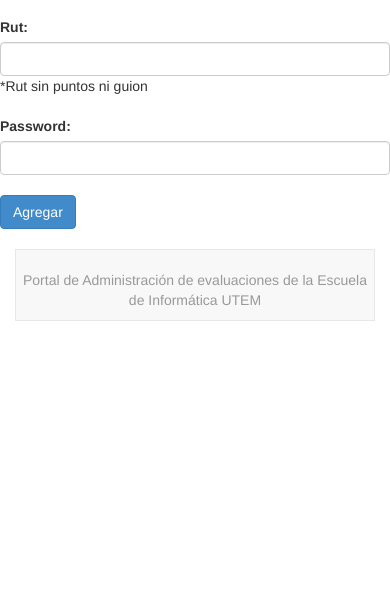
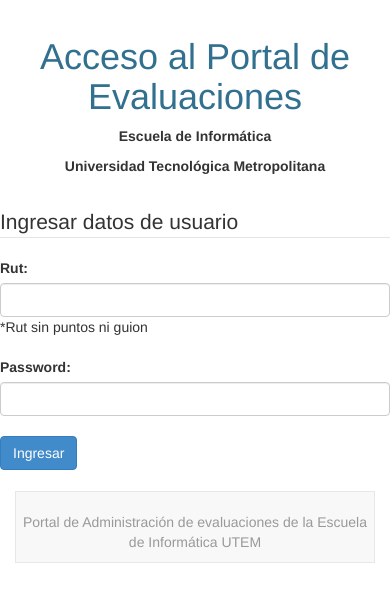
Before and after one commit to AxelRodriguezE/Plataforma_Administracion_Evaluaciones, a CodeIgniter app: page /index.php/login/index in a window 390 px wide; the page is wider, and only the part inside the window is pictured. Shown: the part 55-657 px from the top of that part. Run offline with CodeIgniter, Linux system fonts and the light colour scheme; some libraries are stand-ins or nearby versions.

Commit message:
actualizando interfaz login

```diff
--- a/application/views/login.php
+++ b/application/views/login.php
@@ -1,3 +1,13 @@
+<div class="row">
+    <div class="col-lg-12">
+        <h1 class="text-info" align="center">Acceso al Portal de Evaluaciones</h1>
+        <p align="center"><b>Escuela de Informática</b></p>
+        <p align="center"><b>Universidad Tecnológica Metropolitana</b></p>
+        <br>
+    </div>
+    <div class="col-md-4"></div>
+    <div class="col-md-4">
+
     <?php
         $rut = array(
             'type' => 'text',
@@ -6,17 +16,18 @@
             'class' => 'form-control'
         );
         $password = array(
-        'type' => 'pass',
+            'type' => 'password',
             'id' => 'password',
             'name' => 'password',
             'class' => 'form-control'
         );
         $button = array(
             'class' => 'btn btn-primary',
-        'value' => 'Agregar'
+            'value' => 'Ingresar'
         );
 
         echo form_open(base_url('index.php/evaluacion/'));
+            echo form_fieldset('Ingresar datos de usuario');
             echo form_label('Rut: ');
             echo form_input($rut);
             echo ' *Rut sin puntos ni guion';
@@ -26,5 +37,10 @@
             echo form_input($password);
             echo "<br>";
             echo form_submit($button);
+            echo form_fieldset_close();
         echo form_close();
     ?>
+
+    </div>
+    <div class="col-md-4"></div>
+</div>
```
Lines whose indentation alone changed are shown as unchanged.
